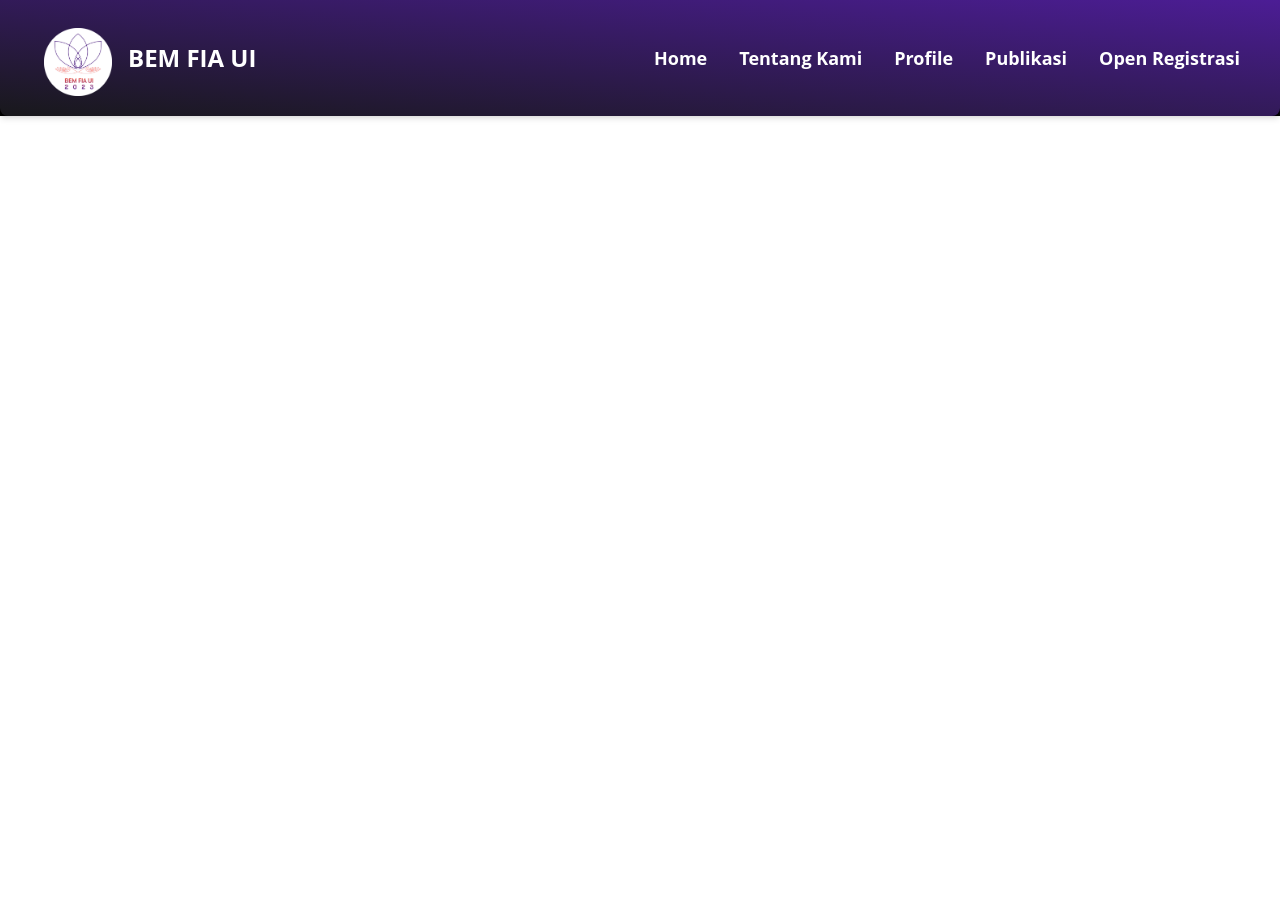
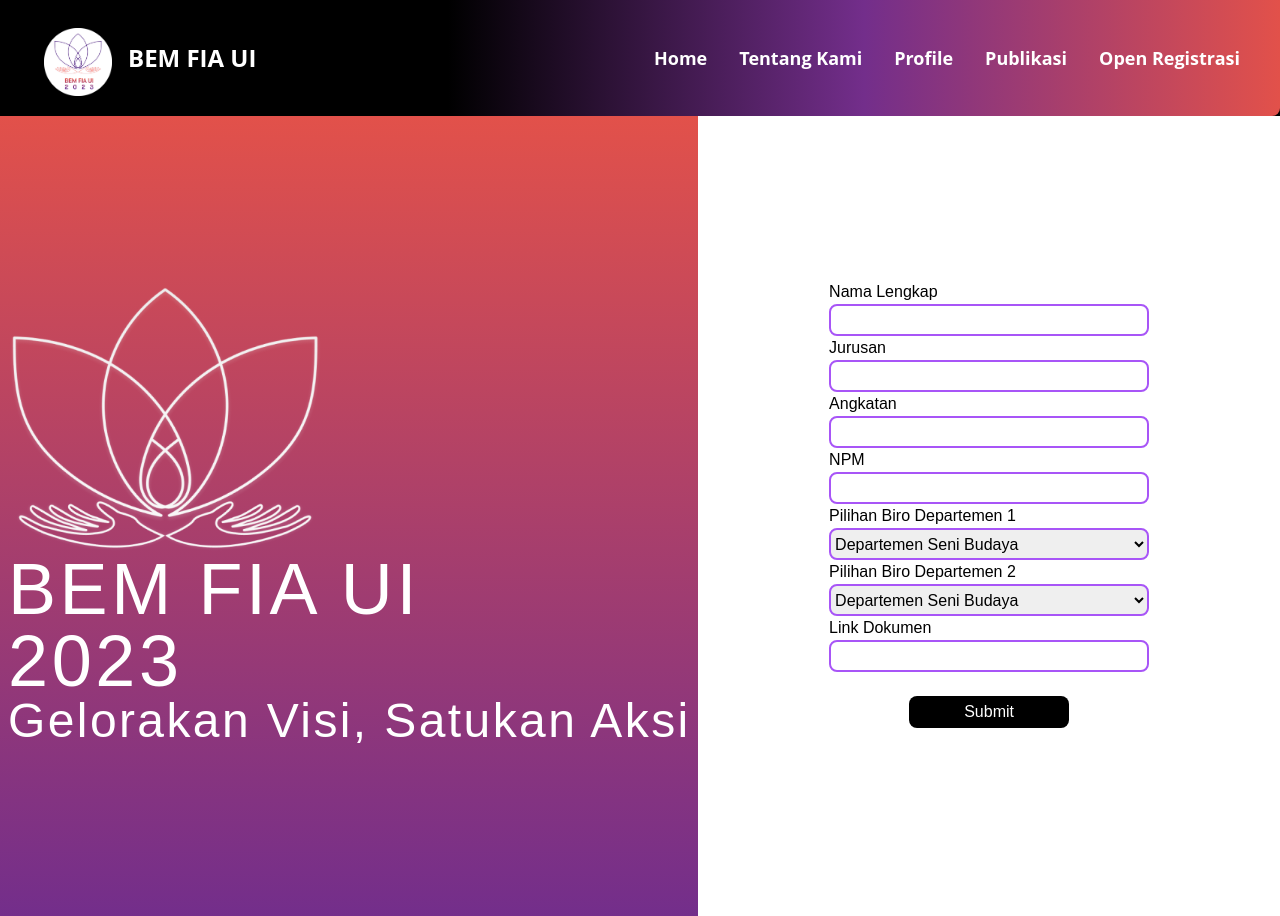
Before and after one commit to Febrianaryad/FE-FIA, a React (Create React App) app: page /oprec in a window 1280 px wide. Before the commit the page ends 800 px from the top, so only its background shows below. Built offline with nearby package versions, Linux system fonts and the light colour scheme.

Commit message:
registForm: implementation regist form and fetch data

```diff
--- a/src/App.js
+++ b/src/App.js
@@ -1,6 +1,7 @@
 import {Routes, Route} from 'react-router-dom';
 import Landing from "./components/Landing";
 import Navbar from "./components/Navbar";
+import Oprec from './components/Oprec';
 
 function App() {
   return (
@@ -8,6 +9,7 @@ function App() {
       <Navbar className="relative z-10"/>
       <Routes>
         <Route path='/' element={<Landing/>}/>
+        <Route path='/oprec' element={<Oprec/>}/>
       </Routes>
 
     </div>
--- a/src/components/Navbar.jsx
+++ b/src/components/Navbar.jsx
@@ -1,17 +1,17 @@
 import React from 'react'
 import logofia from '../images/logofia.png'
-
+import "../css/navbar.css"
 const Navbar = () => {
   let Links = [
     { name: "Home", link: "/" },
     { name: "Tentang Kami", link: "/" },
     { name: "Profile", link: "/" },
     { name: "Publikasi", link: "/" },
-    { name: "Open Registrasi", link: "/" },
+    { name: "Open Registrasi", link: "/oprec" },
   ]
   return (
     <div className='shadow-md w-full top-0 left-0'>
-      <div className='md:flex items-center justify-between
+      <div className='nav-container md:flex items-center justify-between
             bg-gradient-to-tr from-zinc-900 to-violet-900 rounded-bl-lg rounded-br-lg
             py-4 md:px-10 px-7'>
         <div className='font-bold text-2xl cursor-pointer flex items-center text-white'>
--- /dev/null
+++ b/src/components/Oprec.jsx
@@ -0,0 +1,183 @@
+import React, { useEffect } from 'react'
+import logobunga from '../images/logobunga.png'
+import { useState } from 'react'
+import '../index.css'
+
+import "../css/navbar.css"
+import "../css/oprec.css"
+
+const Oprec = () => {
+    const [selectOne, setSelectsOne] = useState("Departemen Seni Budaya")
+    const [selectTwo, setSelectsTwo] = useState("Departemen Seni Budaya")
+    const [nama, setNama] = useState()
+    const [jurusan, setJurusan] = useState()
+    const [angkatan, setAngkatan] = useState()
+    const [npm, setNPM] = useState()
+    const [linkDoc, setLinkDoc] = useState()
+    const [disabledButton, setDisabledButton] = useState(true)
+    useEffect(() => {
+        if (selectOne && selectTwo && nama && jurusan && angkatan && npm && linkDoc) {
+            setDisabledButton(false)
+        }
+        else {
+            setDisabledButton(true)
+        }
+    }, [selectOne, selectTwo, nama, jurusan, angkatan, npm, linkDoc]);
+    function fetchPostData() {
+        console.log(selectOne)
+        fetch('https://bem-fia-be.herokuapp.com/api/form-registrasi/', {
+            method: 'POST',
+            body: JSON.stringify({
+                "name": nama,
+                "major": jurusan,
+                "year": angkatan,
+                "student_id": npm,
+                "first_choice": selectOne,
+                "second_choice": selectTwo,
+                "supporting_file": linkDoc
+            }),
+            headers: {
+                'Content-type': 'application/json; charset=UTF-8',
+            },
+        })
+            .then((response) => response.json())
+            .then(
+                (response) => {
+                    setNama("")
+                    setAngkatan("")
+                    setJurusan("")
+                    setLinkDoc("")
+                    setNPM("")
+                    console.log(response)
+                },
+                (error) => {
+                    console.log(error)
+                }
+            )
+    }
+    const handleChangeNama = (event) => {
+        setNama(event.target.value);
+    };
+
+    const handleChangeJurusan = (event) => {
+        setJurusan(event.target.value);
+    };
+
+    const handleChangeAngkatan = (event) => {
+        setAngkatan(event.target.value);
+    };
+
+    const handleChangeNPM = (event) => {
+        setNPM(event.target.value);
+    };
+
+    const handleChangelinkDoc = (event) => {
+        setLinkDoc(event.target.value);
+    };
+
+
+    return (
+        <div className=" montserrat flex h-screen w-full">
+            <div className='left-section basis-3/5 flex justify-center text-white flex-col
+             bg-gradient-to-t from-[#732E8B] to-[#E2514A]'>
+                <div className="title-container ml-2">
+                    <img src={logobunga} className="w-80" alt="logo fia" />
+                    <div className="title font-medium text-7xl tracking-wider">
+                        BEM FIA UI
+                    </div>
+                    <div className="title font-medium text-7xl tracking-wider">
+                        2023
+                    </div>
+                    <div className="title text-5xl tracking-wider">
+                        Gelorakan Visi, Satukan Aksi
+                    </div>
+                </div>
+            </div>
+            <div className="right-section basis-1/2 bg-white flex justify-center items-center" id='montserratLight'>
+                <div className="form-daftar" >
+                    <div className="nama" >
+                        Nama Lengkap
+                    </div>
+                    <input value={nama} className="border-2 border-purple-500 w-80 h-8 rounded-lg" onChange={handleChangeNama}>
+                    </input>
+
+                    <div className="jurusan">
+                        Jurusan
+                    </div>
+                    <input value={jurusan} className="border-2 border-purple-500 w-80 h-8 rounded-lg" onChange={handleChangeJurusan}>
+                    </input>
+
+                    <div className="angkatan">
+                        Angkatan
+                    </div>
+                    <input value={angkatan} className="border-2 border-purple-500 w-80 h-8 rounded-lg" onChange={handleChangeAngkatan}>
+                    </input>
+
+                    <div className="npm">
+                        NPM
+                    </div>
+                    <input value={npm} className="border-2 border-purple-500 w-80 h-8 rounded-lg" onChange={handleChangeNPM}>
+                    </input>
+
+                    <div className="firstBiro">
+                        Pilihan Biro Departemen 1
+                    </div>
+                    <div>
+                        <select className="border-2 border-purple-500 w-80 h-8 rounded-lg"
+                            value={selectOne} onChange={e => setSelectsOne(e.target.value)}>
+                            <option>Departemen Sosial Masyarakat Lingkungan</option>
+                            <option>Departemen Seni Budaya</option>
+                            <option>Departemen Pengembangan Karir</option>
+                            <option>Departemen Olahraga</option>
+                            <option>Departemen Kajian Aksi Strategis</option>
+                            <option>Departemen Ilmiah Pendidikan</option>
+                            <option>Departemen Advokasi Kesejahteraan Mahasiswa</option>
+                            <option>Biro Pengembangan Sumber Daya Manusia</option>
+                            <option>Biro Penelitian</option>
+                            <option>Biro Multimedia</option>
+                            <option>Biro Keuangan</option>
+                            <option>Biro Keseretariatan</option>
+                            <option>Biro Hubungan Masyarakat</option>
+                        </select>
+                    </div>
+
+                    <div className="secBiro">
+                        Pilihan Biro Departemen 2
+                    </div>
+                    <div>
+                        <select className="border-2 border-purple-500 w-80 h-8 rounded-lg"
+                            value={selectTwo} onChange={e => setSelectsTwo(e.target.value)}>
+                            <option>Departemen Sosial Masyarakat Lingkungan</option>
+                            <option>Departemen Seni Budaya</option>
+                            <option>Departemen Pengembangan Karir</option>
+                            <option>Departemen Olahraga</option>
+                            <option>Departemen Kajian Aksi Strategis</option>
+                            <option>Departemen Ilmiah Pendidikan</option>
+                            <option>Departemen Advokasi Kesejahteraan Mahasiswa</option>
+                            <option>Biro Pengembangan Sumber Daya Manusia</option>
+                            <option>Biro Penelitian</option>
+                            <option>Biro Multimedia</option>
+                            <option>Biro Keuangan</option>
+                            <option>Biro Keseretariatan</option>
+                            <option>Biro Hubungan Masyarakat</option>
+                        </select>
+                    </div>
+
+                    <div className="dokumen">
+                        Link Dokumen
+                    </div>
+                    <input value={linkDoc} className="border-2 border-purple-500 w-80 h-8 rounded-lg" onChange={handleChangelinkDoc}>
+                    </input>
+
+                    <div className='submitBtn py-6 px-20'>
+                        <button disabled={disabledButton} className='button-post bg-black text-white w-40 h-8 rounded-lg' onClick={() => fetchPostData()}>Submit</button>
+                    </div>
+
+                </div>
+            </div>
+
+        </div>
+    )
+}
+
+export default Oprec
--- /dev/null
+++ b/src/css/navbar.css
@@ -0,0 +1,3 @@
+.nav-container {
+    background: linear-gradient(to right, black 35%, #732E8B, #E2514A)
+}
--- /dev/null
+++ b/src/css/oprec.css
@@ -0,0 +1,7 @@
+button:not([disabled]).button-post:active {
+    color: white;
+    background-color: black;
+    box-shadow: 8px 8px 10px #1D2E4E;
+    transform: translateY(4px);
+    border: none;
+}
--- a/src/index.css
+++ b/src/index.css
@@ -28,3 +28,11 @@
     outline: 1px solid slategrey;
   }
 }
+
+
+#montserratLight {
+  font-family: 'Montserrat', sans-serif;
+}
+.montserrat {
+  font-family: 'Montserrat', sans-serif;
+}
```
Also changed, not shown: src/images/logobunga.png (added).
